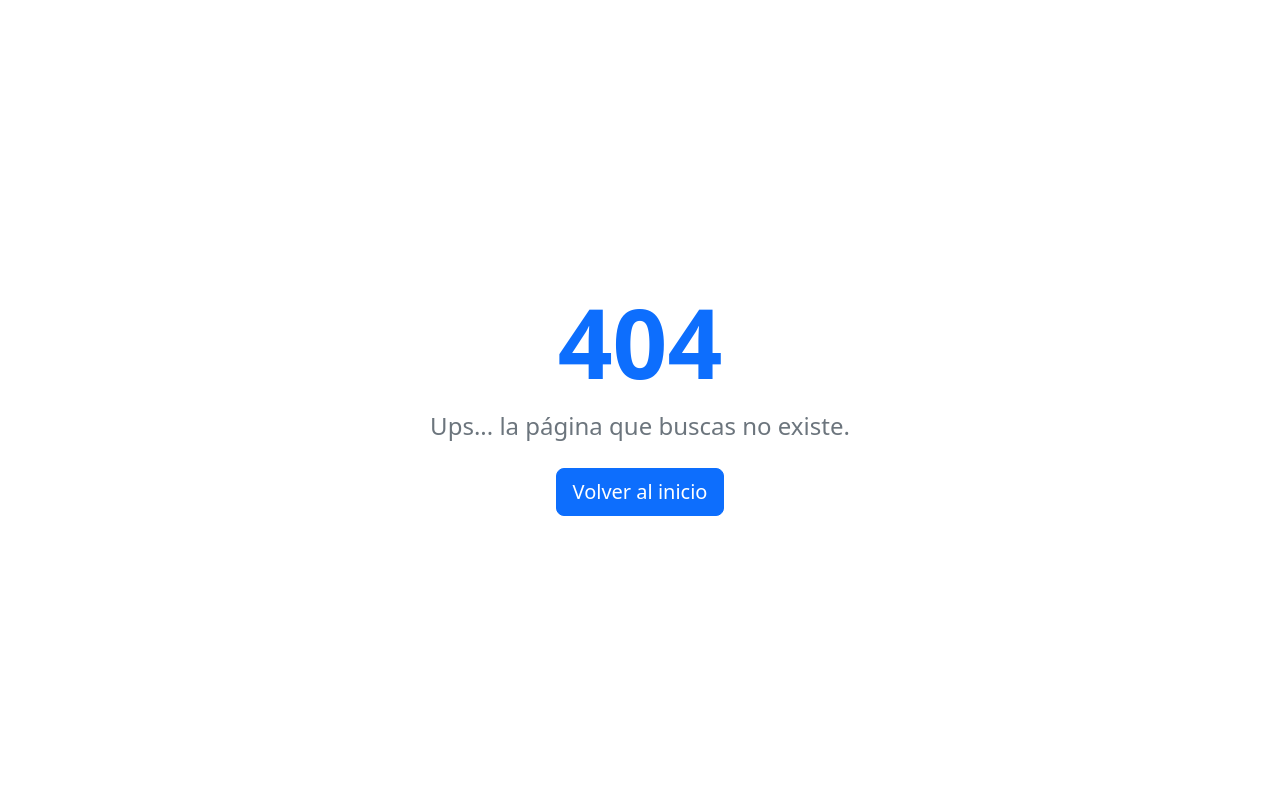
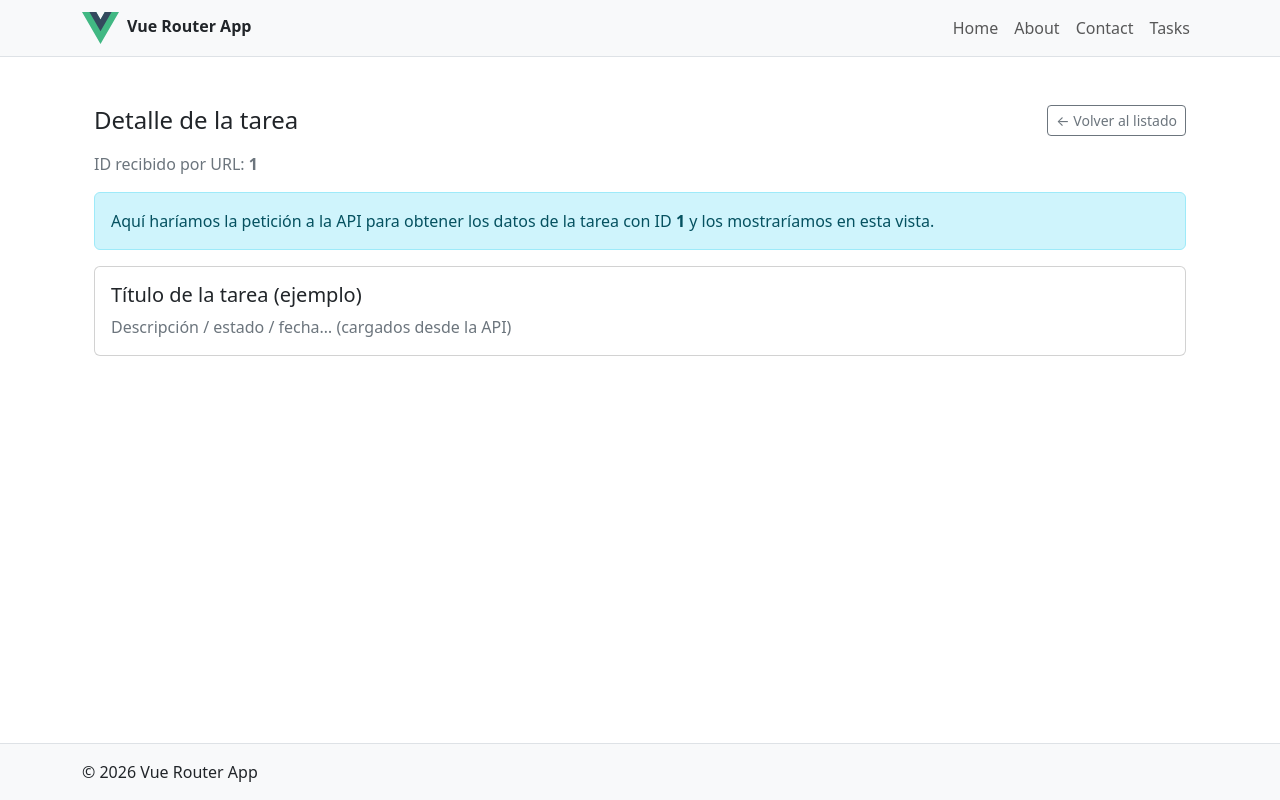
Before and after one commit to MarcSa/T4U4Exemple, a Vue app: page /tasks/1 in a window 1280 px wide. Before the commit this address had no page. Built offline with nearby package versions, Linux system fonts and the light colour scheme.

Commit message:
guards afegides

```diff
--- a/src/common/components/HeaderComponent.vue
+++ b/src/common/components/HeaderComponent.vue
@@ -21,7 +21,7 @@
             </button>
             <!-- Menu -->
             <nav class="collapse navbar-collapse" id="mainNav">
-                <ul class="navbar-nav me-auto mb-2 mb-lg-0">
+                <ul class="navbar-nav ms-auto mb-2 mb-lg-0">
                     <li class="nav-item">
                         <RouterLink class="nav-link" to="/" exact-active-class="active"
                             >Home</RouterLink
@@ -37,6 +37,11 @@
                             >Contact</RouterLink
                         >
                     </li>
+                    <li class="nav-item">
+                        <RouterLink class="nav-link" to="/tasks" exact-active-class="active"
+                            >Tasks</RouterLink
+                        >
+                    </li>
                 </ul>
             </nav>
         </div>
--- /dev/null
+++ b/src/modules/auth/guards/authGuard.ts
@@ -0,0 +1,14 @@
+import type { NavigationGuard } from 'vue-router';
+
+function isAuthenticated(): boolean {
+    return false;
+}
+
+export const authGuard: NavigationGuard = (to) => {
+    if (isAuthenticated()) return true;
+
+    return {
+        name: 'login',
+        query: { redirect: to.fullPath },
+    };
+};
--- /dev/null
+++ b/src/modules/tasks/pages/TaskDetail.vue
@@ -0,0 +1,43 @@
+<template>
+    <section class="container py-4">
+        <header class="d-flex align-items-center justify-content-between mb-3">
+            <h1 class="h4 mb-0">Detalle de la tarea</h1>
+            <RouterLink to="/tasks" class="btn btn-outline-secondary btn-sm">
+                ← Volver al listado
+            </RouterLink>
+        </header>
+
+        <p class="text-secondary">
+            ID recibido por URL: <strong>{{ props.id }}</strong>
+        </p>
+
+        <div class="alert alert-info">
+            Aquí haríamos la petición a la API para obtener los datos de la tarea con ID
+            <strong>{{ props.id }}</strong> y los mostraríamos en esta vista.
+        </div>
+
+        <!-- Placeholder de contenido -->
+        <div class="card mt-3">
+            <div class="card-body">
+                <h2 class="h5 mb-2">Título de la tarea (ejemplo)</h2>
+                <p class="mb-0 text-secondary">
+                    Descripción / estado / fecha… (cargados desde la API)
+                </p>
+            </div>
+        </div>
+    </section>
+</template>
+
+<script setup lang="ts">
+import { onMounted } from 'vue';
+import { RouterLink } from 'vue-router';
+
+// Recibir el parámetro :id como prop (gracias a props: true en la ruta)
+const props = defineProps<{ id: string }>(); // llega como string
+
+onMounted(() => {
+    console.log('[TaskDetail] id (prop):', props.id);
+    // TODO: aquí haríamos la petición a la API:
+    // con fetch(`/api/tasks/${props.id}`).then(...).catch(...) con axios ...
+});
+</script>
--- /dev/null
+++ b/src/modules/tasks/pages/TaskList.vue
@@ -0,0 +1,38 @@
+<template>
+    <section class="container py-4">
+        <header class="d-flex align-items-center justify-content-between mb-3">
+            <h1 class="h4 mb-0">Mis tareas</h1>
+            <RouterLink to="/" class="btn btn-outline-secondary btn-sm">Volver a Home</RouterLink>
+        </header>
+
+        <div class="list-group">
+            <RouterLink
+                v-for="task in tasks"
+                :key="task.id"
+                :to="{ name: 'task-detail', params: { id: task.id } }"
+                class="list-group-item list-group-item-action d-flex justify-content-between align-items-center"
+            >
+                <span>
+                    <span
+                        class="me-2 badge"
+                        :class="task.done ? 'bg-success' : 'bg-warning text-dark'"
+                    >
+                        {{ task.done ? 'Hecha' : 'Pendiente' }}
+                    </span>
+                    {{ task.title }}
+                </span>
+                <span class="text-muted small">ID: {{ task.id }}</span>
+            </RouterLink>
+        </div>
+    </section>
+</template>
+
+<script setup lang="ts">
+import { RouterLink } from 'vue-router';
+
+const tasks = [
+    { id: 1, title: 'Estudiar Java', done: false },
+    { id: 2, title: 'Preparar clase de Vue', done: true },
+    { id: 3, title: 'Llamar al dentista', done: false },
+];
+</script>
--- a/src/router/index.ts
+++ b/src/router/index.ts
@@ -1,5 +1,6 @@
 import { createRouter, createWebHistory } from 'vue-router';
 import HomePage from '@/modules/landing/pages/HomePage.vue';
+import { authGuard } from '@/modules/auth/guards/authGuard';
 
 const router = createRouter({
     history: createWebHistory(import.meta.env.BASE_URL),
@@ -22,6 +23,18 @@ const router = createRouter({
                     path: '/contact',
                     name: 'contact',
                     component: () => import('@/modules/landing/pages/ContactPage.vue'),
+                },
+                {
+                    path: '/tasks',
+                    name: 'tasks',
+                    component: () => import('@/modules/tasks/pages/TaskList.vue'),
+                    beforeEnter: [authGuard],
+                },
+                {
+                    path: '/tasks/:id',
+                    name: 'task-detail',
+                    component: () => import('@/modules/tasks/pages/TaskDetail.vue'),
+                    props: true,
                 },
             ],
         },
```
